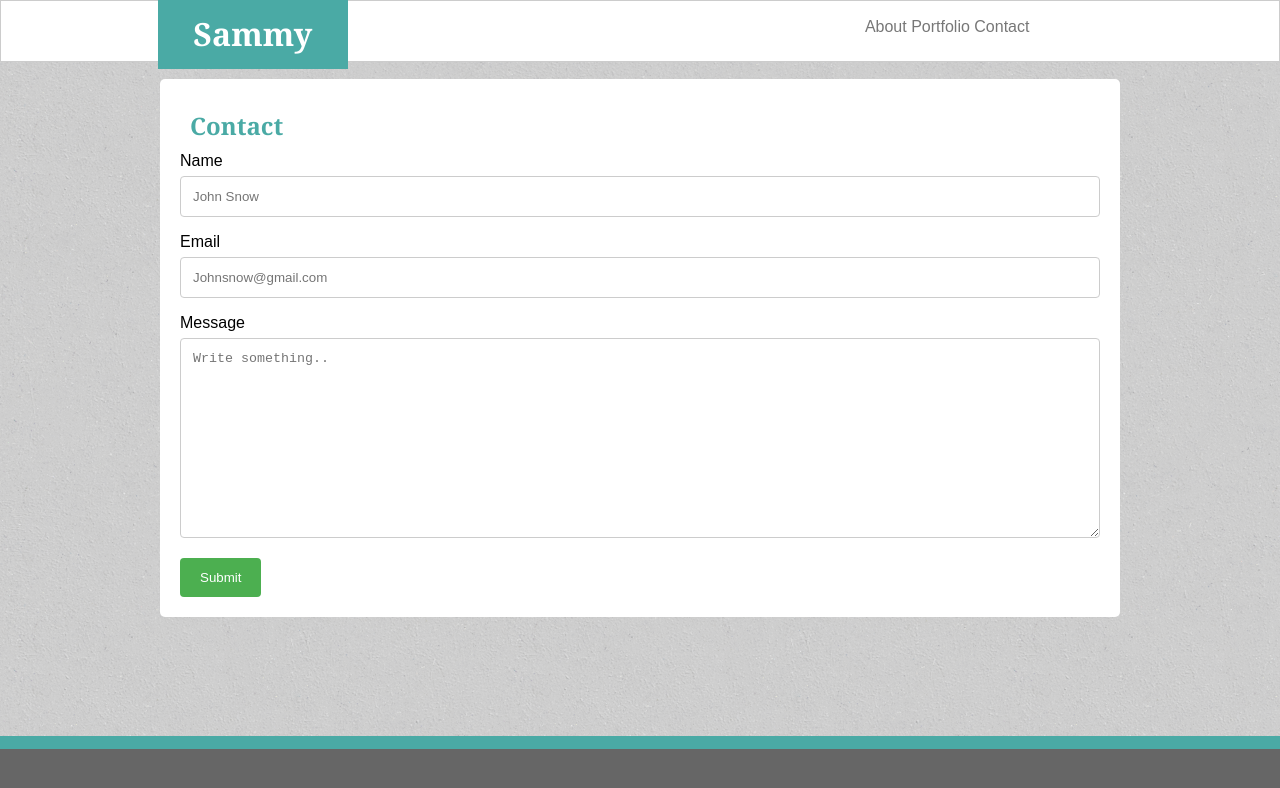
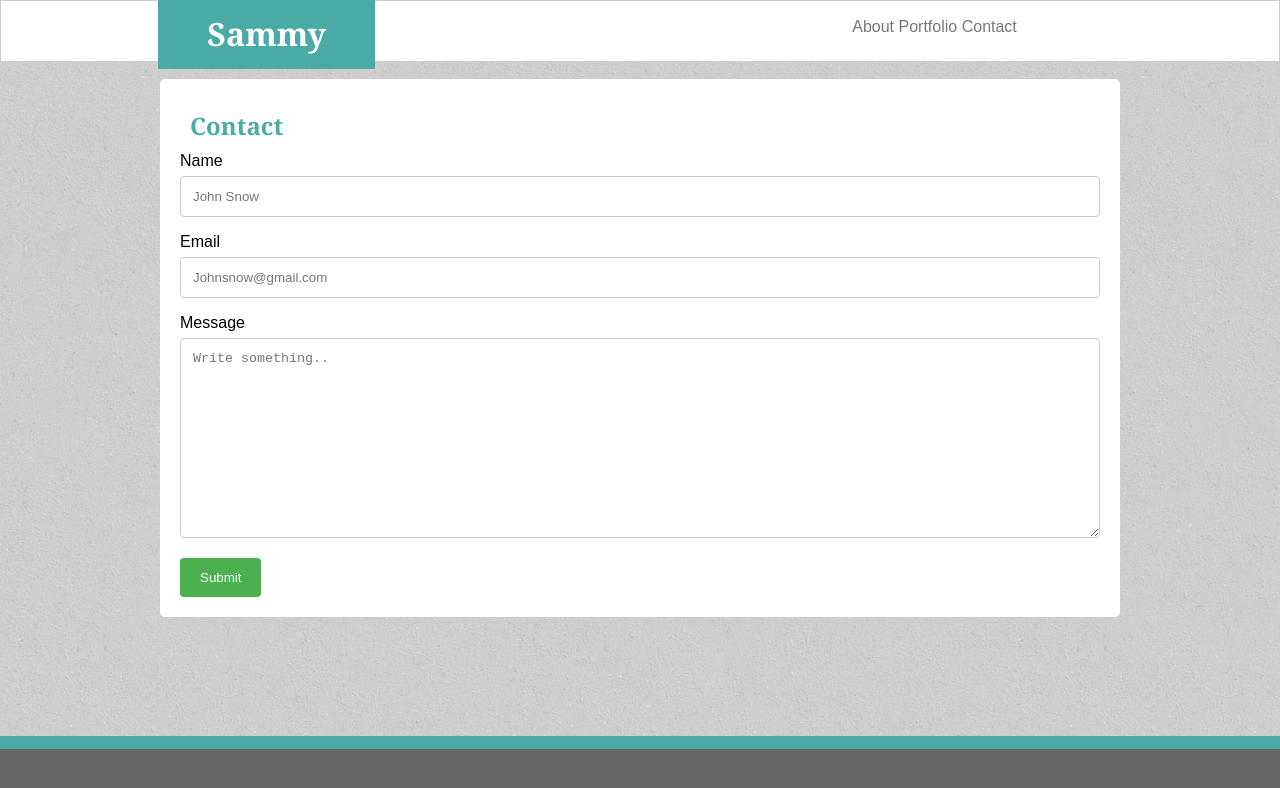
Before and after one commit to albasateneh/Basic-Portfolio, a plain HTML site: page contact.html in a window 1280 px wide. Drawn offline with Linux system fonts and the light colour scheme.

Commit message:
I did my best w/o the supplemental video final draft

```diff
--- a/assets/css/style.css
+++ b/assets/css/style.css
@@ -183,7 +183,7 @@
 #cnav {
     position: relative;
          float: right;
-         width: 33%;
+         width: 34%;
          clear: both;
          overflow: auto;
          padding: 10px;
@@ -209,11 +209,13 @@
     bottom: 10px;
     margin: 0;
     background-color: #4aaaa5;
-    width: 15%;
+    width: 17.2%;
     text-align: center;
     color: white;
     padding: 14px;
     margin-left: 150px;
+    font-family:'Georgia', Times, Times New Roman, serif;
+
 
 }
 
```
